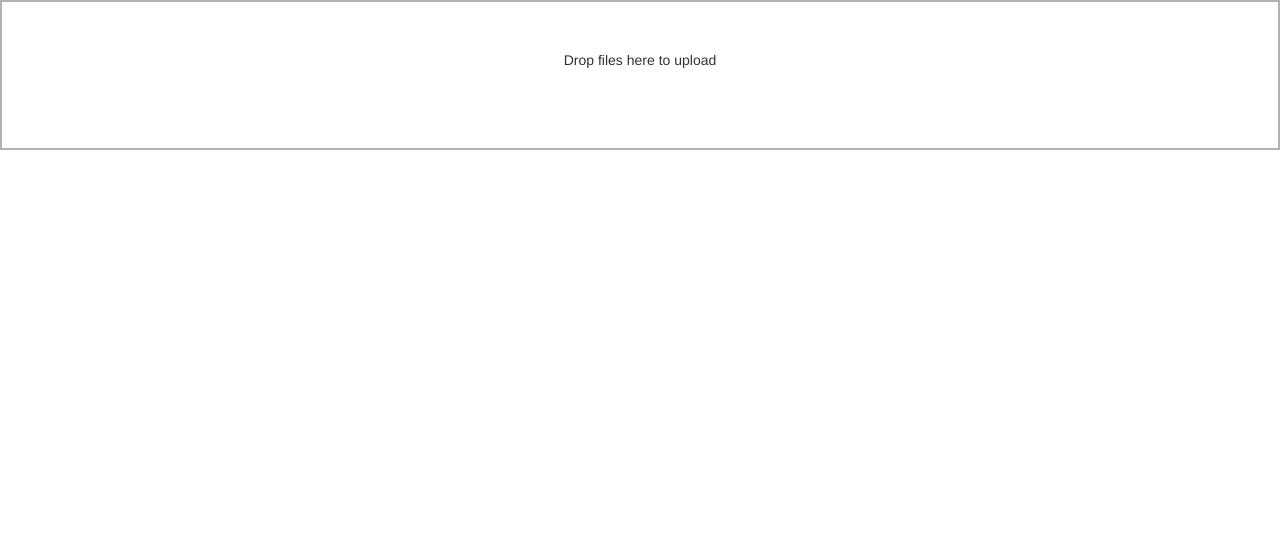
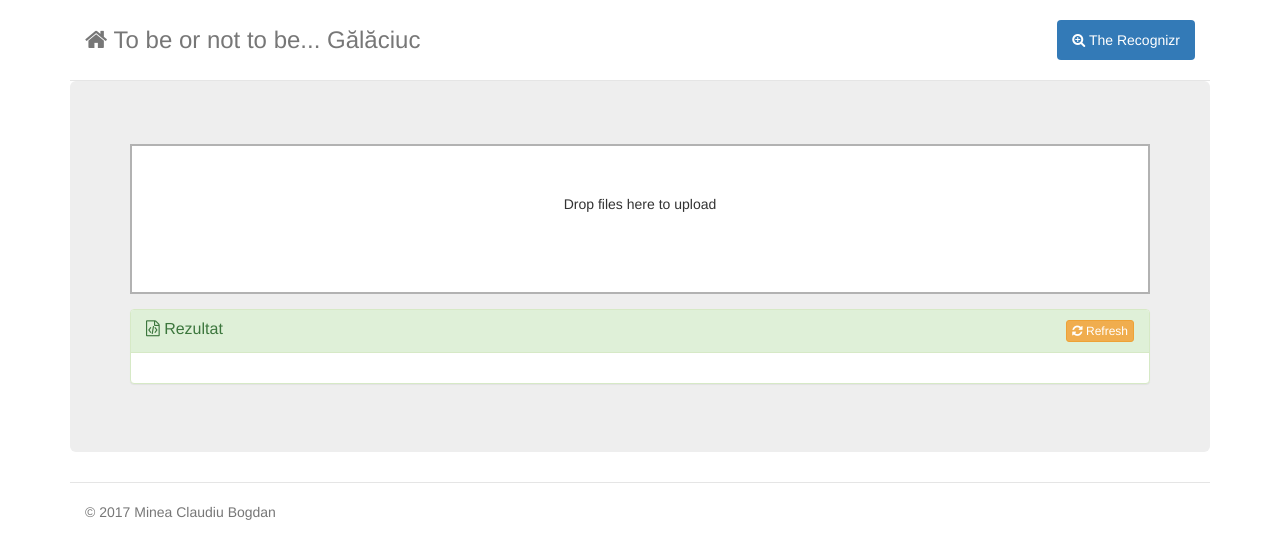
Before and after one commit to BodoMinea/open2k17-izdisgalaciuk, a website: page app/gui.html in a window 1280 px wide. Drawn offline with nearby package versions, Linux system fonts and the light colour scheme; files that its build step writes are made by us from their sources; no server answers; files whose address does not match are found by name.

Commit message:
Frontend

```diff
--- a/app/gui.html
+++ b/app/gui.html
@@ -7,18 +7,81 @@
     <link rel="stylesheet" href="public/css/font-awesome.css">
     <link rel="shortcut icon" href="/public/pictures.ico">
     <link rel="stylesheet" href="public/css/dropzone.css">
+    <script src='/socket.io/socket.io.js'></script>
+    <meta name="mobile-web-app-capable" content="yes">
 	<title>Gălăciuc or not Gălăciuc?</title>
+	<style type="text/css">
+		body {
+		  padding-top: 20px;
+		  padding-bottom: 20px;
+		}
+		.header,
+		.marketing,
+		.footer {
+		  padding-right: 15px;
+		  padding-left: 15px;
+		}
+		.header {
+		  padding-bottom: 20px;
+		  border-bottom: 1px solid #e5e5e5;
+		}
+		.header h3 {
+		  margin-top: 0;
+		  margin-bottom: 0;
+		  line-height: 40px;
+		}
+		.footer {
+		  padding-top: 19px;
+		  color: #777;
+		  border-top: 1px solid #e5e5e5;
+		}
+	</style>
 </head>
 <body>
 
-<form action="/upload" class="dropzone">
-	<div class="fallback">
-    <input name="file" type="file" />
-  </div>
-</form>
+<div class="container">
+      <div class="header clearfix">
+        <nav>
+          <ul class="nav nav-pills pull-right">
+            <li role="presentation" class="active"><a href="./"><i class="fa fa-search-plus" aria-hidden="true"></i> The Recognizr</a></li>
+          </ul>
+        </nav>
+        <h3 class="text-muted"><i class="fa fa-home" aria-hidden="true"></i> To be or not to be... Gălăciuc</h3>
+      </div>
 
+      <div class="jumbotron">
+        <p class="lead">
+        	<form action="/upload" class="dropzone">
+				<div class="fallback">
+			    <input name="file" type="file" />
+			  </div>
+			</form>
+        </p>
+        <div class="panel panel-success">
+			  <div class="panel-heading clearfix"><h4 class="panel-title pull-left"><i class="fa fa-file-code-o" aria-hidden="true"></i> Rezultat</h4>
+			  <div class="btn-group pull-right">
+			        <button onclick="window.location.reload();" class="btn btn-warning btn-xs"><i class="fa fa-refresh" aria-hidden="true"></i> Refresh </button>
+      			</div>
+			  </div>
+			  <div class="panel-body" id="here">
+
+			  </div>
+		</div>
+      </div>
+
+      <footer class="footer">
+        <p>&copy; 2017 Minea Claudiu Bogdan</p>
+      </footer>
+
+    </div> <!-- /container -->
 
 <script src="public/js/jquery.js"></script>
 <script src="public/js/dropzone.js"></script>
+<script type="text/javascript">
+	var socket = io();
+	socket.on('done', function(data) {
+	    $('#here').append('<i class="fa fa-window-restore" aria-hidden="true"></i> '+data+'<br>');
+	});
+</script>
 </body>
 </html>
```
Also changed, not shown: index.js (+13 -8 lines).
